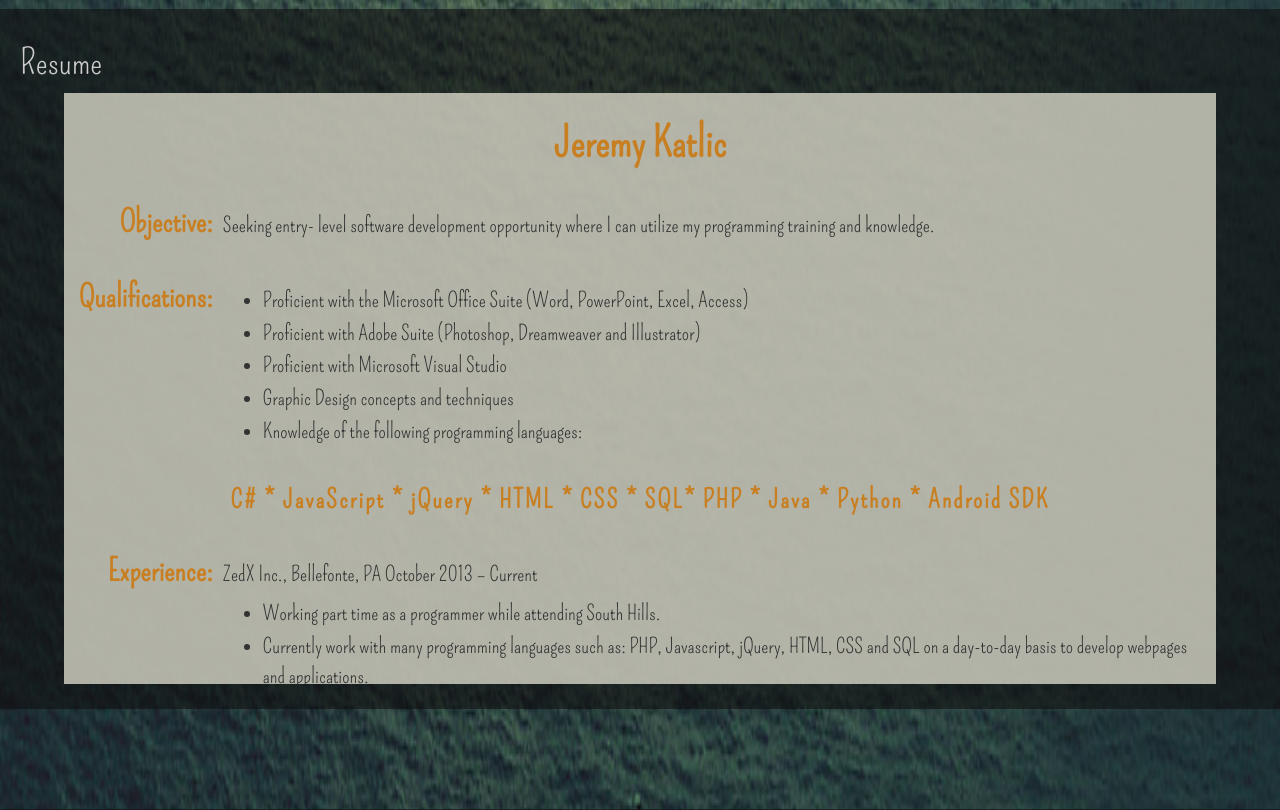
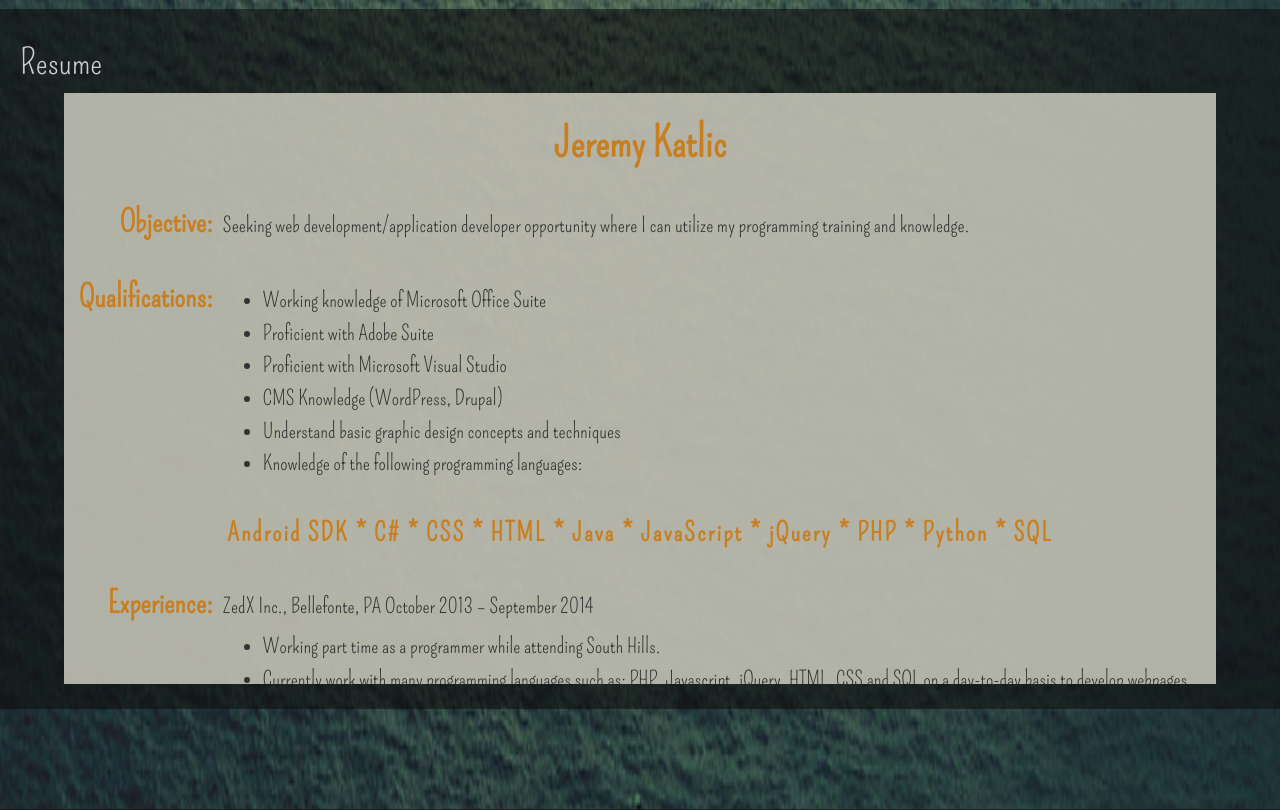
Before and after one commit to jkatlic/profile, a PHP site: page /home.html in a window 1280 px wide. Shown: the part 2586-3396 px from the top of the page. Run offline with PHP 8.4, Linux system fonts and the light colour scheme; some libraries are stand-ins or nearby versions.

Commit message:
Finished site content
Finished changing my resume. Also fixed a couple small style bugs:

-z-index on slider caption was showing over iframe

-iFrame close button wasn't as obvious as it could be. (still needs some
work)

```diff
--- a/_notes/dwsync.xml
+++ b/_notes/dwsync.xml
@@ -1,4 +1,4 @@
 <?xml version="1.0" encoding="utf-8" ?>
 <dwsync>
-<file name="home.html" server="www.jeremykatlic.com//profile/" local="130559593237823898" remote="130559485200000000" Dst="2" />
+<file name="home.html" server="www.jeremykatlic.com//profile/" local="130559774702320978" remote="130559666400000000" Dst="2" />
 </dwsync>
--- a/css/_notes/dwsync.xml
+++ b/css/_notes/dwsync.xml
@@ -1,7 +1,7 @@
 <?xml version="1.0" encoding="utf-8" ?>
 <dwsync>
 <file name="font-styles.css" server="www.jeremykatlic.com//profile/" local="130557374046537781" remote="130557096600000000" Dst="2" />
-<file name="responsive-styles.css" server="www.jeremykatlic.com//profile/" local="130557374051308054" remote="130557096600000000" Dst="2" />
-<file name="profile-main.css" server="www.jeremykatlic.com//profile/" local="130559576761451504" remote="130559468400000000" Dst="2" />
+<file name="responsive-styles.css" server="www.jeremykatlic.com//profile/" local="130559827308608885" remote="130559719200000000" Dst="2" />
+<file name="profile-main.css" server="www.jeremykatlic.com//profile/" local="130559781388853426" remote="130559673000000000" Dst="2" />
 <file name="hover.css" server="www.jeremykatlic.com//profile/" local="130557374065008837" remote="130557096600000000" Dst="2" />
 </dwsync>
--- a/css/profile-main.css
+++ b/css/profile-main.css
@@ -289,6 +289,7 @@ div.stretchy-wrapper {
 	right: 20%;
 	left: 20%;
 	height: 73px;
+	z-index: 0;
 }
 	.carousel-caption h3{ font-size: 1.9em; margin: 0px; }
 	.carousel-caption p{ font-size: 1.5em; margin: 0px; }
--- a/css/responsive-styles.css
+++ b/css/responsive-styles.css
@@ -39,7 +39,7 @@
 }
 
 
-/* COMING SOON!!! */
+/* Mobile styles COMING SOON!!! */
 
 /* Portrait */
 @media screen and (orientation:portrait) { /* Portrait styles here */ }
--- a/home.html
+++ b/home.html
@@ -186,26 +186,27 @@
                     </tr>
                     <tr>
                         <td><h2>Objective:</h2></td>
-                        <td><p>Seeking entry- level software development opportunity where I can utilize my programming training and knowledge.</p></td>
+                        <td><p>Seeking web development/application developer opportunity where I can utilize my programming training and knowledge.</p></td>
                     </tr>
                     <tr>
                         <td><h2>Qualifications:</h2></td>
                         <td>
                             <ul>
-                                <li>Proficient with the Microsoft Office Suite (Word, PowerPoint, Excel, Access)</li>
-                                <li>Proficient with Adobe Suite (Photoshop, Dreamweaver and Illustrator)</li>
+                                <li>Working knowledge of Microsoft Office Suite</li>
+                                <li>Proficient with Adobe Suite</li>
                                 <li>Proficient with Microsoft Visual Studio</li>
-                                <li>Graphic Design concepts and techniques</li>
+                                <li>CMS Knowledge (WordPress, Drupal)</li>
+                                <li>Understand basic graphic design concepts and techniques</li>
                                 <li>Knowledge of the following programming languages:</li>
                             </ul>
                         </td>
                     </tr>
                     <tr>
-                        <td colspan="2" style="text-align: center"><h3>C# * JavaScript  *  jQuery * HTML * CSS * SQL* PHP * Java * Python * Android SDK</h3></td>
+                        <td colspan="2" style="text-align: center"><h3> Android SDK * C# * CSS * HTML * Java * JavaScript * jQuery * PHP * Python * SQL</h3></td>
                     </tr>
                     <tr>
                         <td><h2>Experience:</h2></td>
-                        <td><p>ZedX Inc., Bellefonte, PA                                        October 2013 – Current</p>
+                        <td><p>ZedX Inc., Bellefonte, PA                                        October 2013 – September 2014</p>
                             <ul>
                                 <li>Working part time as a programmer while attending South Hills.</li>
                                 <li>Currently work with many programming languages such as: PHP, Javascript, jQuery, HTML, CSS and SQL on a day-to-day basis to develop webpages and applications.</li>
@@ -236,7 +237,7 @@
                         <td><p>South Hills School of Business and Technology, State College, PA</p>
                             <ul>
                                 <li>Currently pursuing an Associates Degree in Information Technology, emphasis programming.</li>
-                                <li>GPA 3.91 / Dean’s List/ Graduate Sept 2014</li>
+                                <li>Dean’s List/ Graduated September 2014 with Honors</li>
                             </ul>
                         </td>
                     </tr>
```
